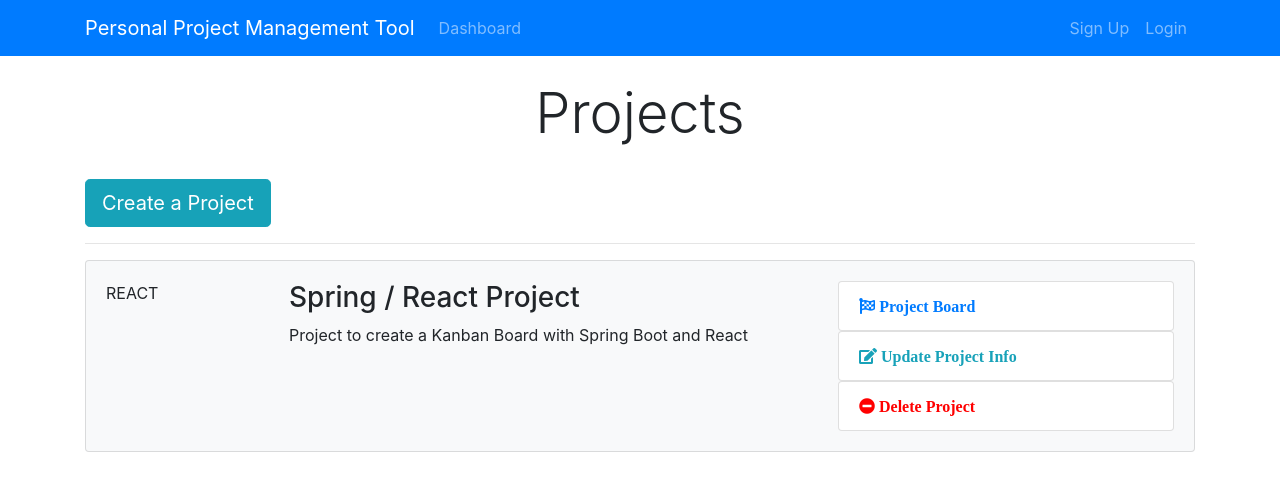
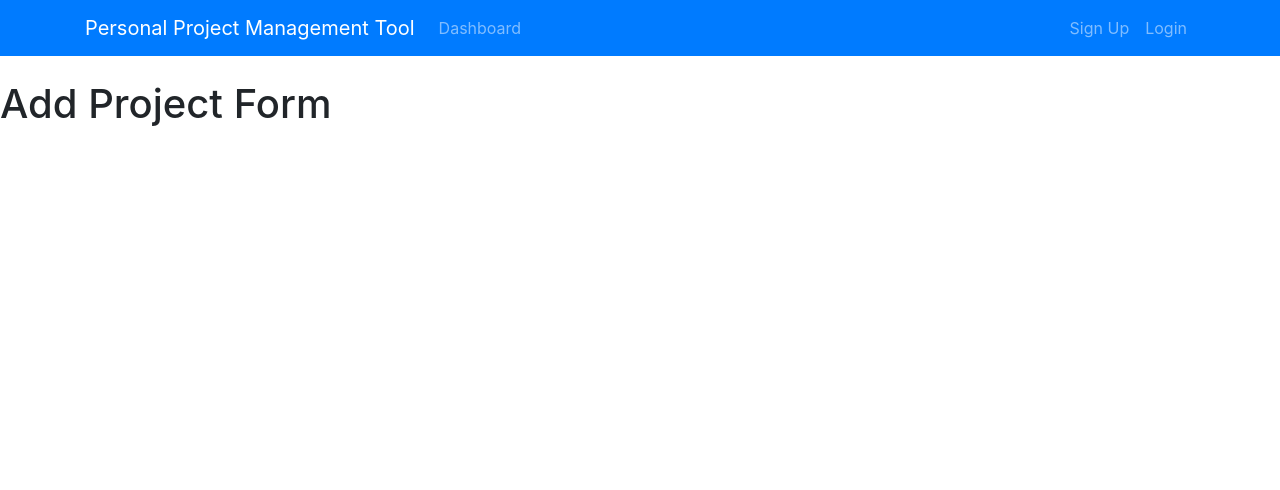
Before and after one commit to Xuyang0602/Project-Management-Tool, a React (Create React App) app in the folder ppmtool-react-client/: page /addProject in a window 1280 px wide. Shown: the top 490 px of the page. Built offline with nearby package versions, Linux system fonts and the light colour scheme.

Commit message:
add react-router

```diff
--- a/ppmtool-react-client/package.json
+++ b/ppmtool-react-client/package.json
@@ -6,6 +6,7 @@
     "bootstrap": "^4.1.3",
     "react": "^16.8.6",
     "react-dom": "^16.8.6",
+    "react-router-dom": "^5.0.0",
     "react-scripts": "2.1.8"
   },
   "scripts": {
--- a/ppmtool-react-client/src/App.js
+++ b/ppmtool-react-client/src/App.js
@@ -1,18 +1,22 @@
-import React, { Component } from 'react';
-import './App.css';
-import Dashboard from './components/Dashboard';
-import ProjectItem from './components/Project/ProjectItem';
-import Header from './components/Layout/Header';
-import "bootstrap/dist/css/bootstrap.min.css"
+import React, { Component } from "react";
+import "./App.css";
+import Dashboard from "./components/Dashboard";
+import ProjectItem from "./components/Project/ProjectItem";
+import Header from "./components/Layout/Header";
+import "bootstrap/dist/css/bootstrap.min.css";
+import { BrowserRouter as Router, Route } from "react-router-dom";
+import AddProject from "./components/Project/AddProject";
 
 class App extends Component {
   render() {
     return (
-      <div className="App">
-        <Header />
-        <Dashboard />
-        <ProjectItem />
-      </div>
+      <Router>
+        <div className="App">
+          <Header />
+          <Route exact path="/dashboard" component={Dashboard} />
+          <Route exact path="/addProject" component={AddProject} />
+        </div>
+      </Router>
     );
   }
 }
--- a/ppmtool-react-client/src/components/Dashboard.js
+++ b/ppmtool-react-client/src/components/Dashboard.js
@@ -1,4 +1,6 @@
 import React, { Component } from "react";
+import CreateProjectButton from "./Project/CreateProjectButton";
+import ProjectItem from "./Project/ProjectItem";
 
 export default class Dashboard extends Component {
   render() {
@@ -9,11 +11,10 @@
             <div className="col-md-12">
               <h1 className="display-4 text-center">Projects</h1>
               <br />
-              <a href="ProjectForm.html" className="btn btn-lg btn-info">
-                Create a Project
-              </a>
+              <CreateProjectButton />
               <br />
               <hr />
+              <ProjectItem />
             </div>
           </div>
         </div>
--- /dev/null
+++ b/ppmtool-react-client/src/components/Project/AddProject.js
@@ -0,0 +1,11 @@
+import React, { Component } from "react";
+
+export default class AddProject extends Component {
+  render() {
+    return (
+      <div>
+        <h1>Add Project Form</h1>
+      </div>
+    );
+  }
+}
--- /dev/null
+++ b/ppmtool-react-client/src/components/Project/CreateProjectButton.js
@@ -0,0 +1,14 @@
+import React from "react";
+import { Link } from "react-router-dom";
+
+const CreateProjectButton = () => {
+  return (
+    <React.Fragment>
+      <Link to="/addProject" className="btn btn-lg btn-info">
+        Create a Project
+      </Link>
+    </React.Fragment>
+  );
+};
+
+export default CreateProjectButton;
```
Also changed, not shown: 1 other file (tests, documents, lock files or other folders).
